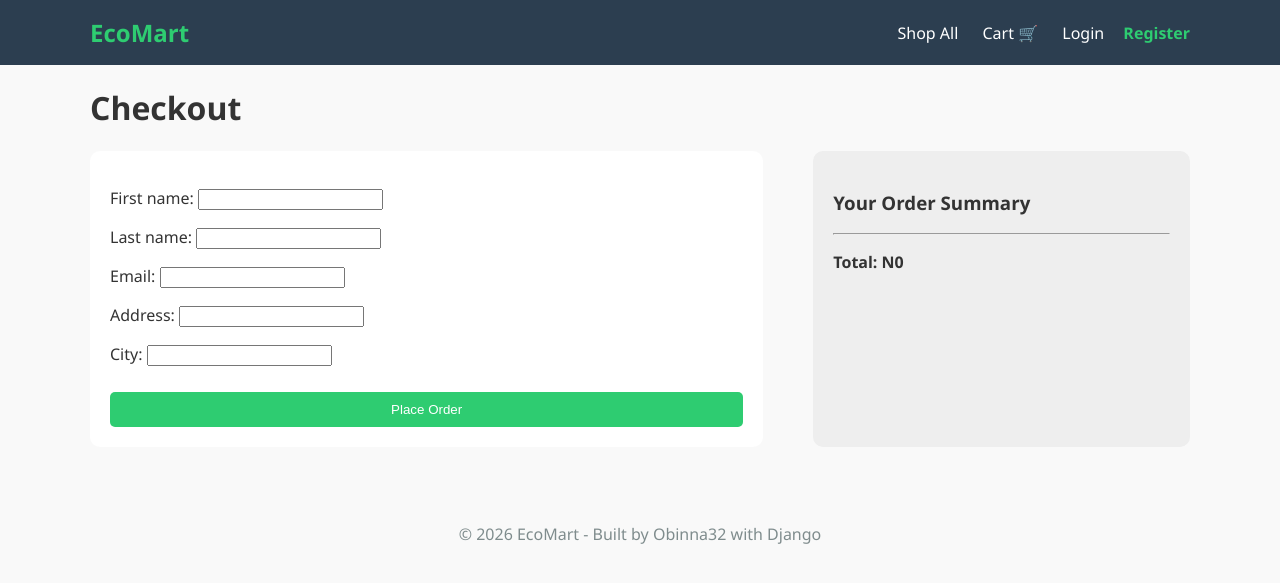
After one commit to Obinna32/Ecomart, a Django app: page /checkout/ in a window 1280 px wide. The commit adds this page. Shown: the top 583 px of the page. Run offline with Django 5.2, Linux system fonts and the light colour scheme.

Commit message:
feat: implement order creation and checkout function

```diff
--- /dev/null
+++ b/shop/forms.py
@@ -0,0 +1,7 @@
+from django import forms
+from .models import Order
+
+class OrderCreateForm(forms.ModelForm):
+    class Meta:
+        model = Order
+        fields = ['first_name', 'last_name', 'email', 'address', 'city']
--- a/shop/models.py
+++ b/shop/models.py
@@ -42,3 +42,35 @@ class Product(models.Model):
 
     def get_absolute_url(self):
         return reverse("shop:product_detail", args=[self.id, self.slug])
+
+from django.conf import settings
+class Order(models.Model):
+    user = models.ForeignKey(settings.AUTH_USER_MODEL, on_delete=models.CASCADE, related_name='orders')
+    first_name = models.CharField(max_length=78)
+    last_name = models.CharField(max_length=87)
+    email = models.EmailField()
+    address = models.CharField(max_length=250)
+    city = models.CharField(max_length=100)
+    created = models.DateTimeField(auto_now_add=True)
+    paid = models.BooleanField(default=False)
+
+    class Meta:
+        ordering = ['-created']
+
+    def __str__(self):
+        return f'Order {self.id}'
+
+    def get_total_cost(self):
+        return sum(item.get_cost() for item in self.items.all())
+
+class OrderItem(models.Model):
+    order = models.ForeignKey(Order, related_name='items', on_delete=models.CASCADE)
+    product = models.ForeignKey(Product, related_name='order_items', on_delete=models.CASCADE)
+    price = models.DecimalField(max_digits=10, decimal_places=2)
+    quantity = models.PositiveIntegerField(default=1)
+
+    def __str__(self):
+        return str(self.id)
+
+    def get_cost(self):
+        return self.price * self.quantity
--- a/shop/templates/shop/cart/detail.html
+++ b/shop/templates/shop/cart/detail.html
@@ -56,7 +56,7 @@
     <div style="margin-top: 30px; display: flex; justify-content: space-between;">
         <a href="{% url 'shop:product_list' %}" class="btn" style="background-color: #95a5a6;">Continue Shopping</a>
         {% if cart %}
-            <a href="#" class="btn" style="background-color: #27ae60;">Proceed to Checkout →</a>
+            <a href="{% url "shop:order_create" %}" class="btn" style="background-color: #27ae60;">Proceed to Checkout →</a>
         {% endif %}
     </div>
 {% endblock content %}
--- /dev/null
+++ b/shop/templates/shop/order/create.html
@@ -0,0 +1,27 @@
+{% extends "shop/base.html" %}
+
+{% block title %}Checkout{% endblock title %}
+
+{% block content %}
+    <h1>Checkout</h1>
+    <div style="display: flex; gap: 50px;">
+        <div style="flex: 2;">
+            <form method="POST" style="background: white; padding: 20px; border-radius: 10px;">
+                {% csrf_token %}
+                {{ form.as_p }}
+                <button type="submit" class="btn" style="width: 100%; border: none;">Place Order</button>
+            </form>
+        </div>
+
+        <div style="flex:1; background: #eee; padding: 20px; border-radius: 10px;">
+            <h3>Your Order Summary</h3>
+            <ul>
+                {% for item in cart %}
+                    <li>{{item.quantity}} x {{item.product.name}} - <span>N{{item.total_price}}</span></li>
+                {% endfor %}
+            </ul>
+            <hr>
+            <p><strong>Total: N{{cart.get_total_price}}</strong></p>
+        </div>
+    </div>
+{% endblock content %}
--- a/shop/urls.py
+++ b/shop/urls.py
@@ -6,6 +6,7 @@ app_name = 'shop'
 urlpatterns = [
     path('', views.product_list, name='product_list'),
     path('register/', views.register, name='register'),
+    path('checkout/', views.order_create, name='order_create'),
     path('cart/add/<int:product_id>/', views.cart_add, name='cart_add'),
     path('cart/remove/<int:product_id>/', views.cart_remove, name='cart_remove'),
     path('cart/', views.cart_detail, name='cart_detail'),
--- a/shop/views.py
+++ b/shop/views.py
@@ -74,3 +74,28 @@ def cart_remove(request, product_id):
     product = get_object_or_404(Product, id=product_id)
     cart.remove(product)
     return redirect('shop:cart_detail')
+
+from .forms import OrderCreateForm
+from .models import OrderItem
+
+def order_create(request):
+    cart = Cart(request)
+    if request.method =="POST":
+        form = OrderCreateForm(request.POST)
+        if form.is_valid():
+            order = form.save(commit=False)
+            if request.user.is_authenticated:
+                order.user = request.user
+            order.save()
+            for item in cart:
+                OrderItem.objects.create(order=order,
+                                         product=item['product'],
+                                         price = item['price'],
+                                         quantity = item['quantity'])
+            cart.clear()
+            return render(request, 'shop/order/created.html', {'order': order})
+        else:
+            print(form.errors)
+    else:
+        form = OrderCreateForm()
+    return render(request, 'shop/order/create.html', {'cart': cart, 'form': form})
```
Also changed, not shown: shop/templates/shop/order/created.html (added, +12 -0 lines), shop/migrations/0004_order_orderitem.py (added).
